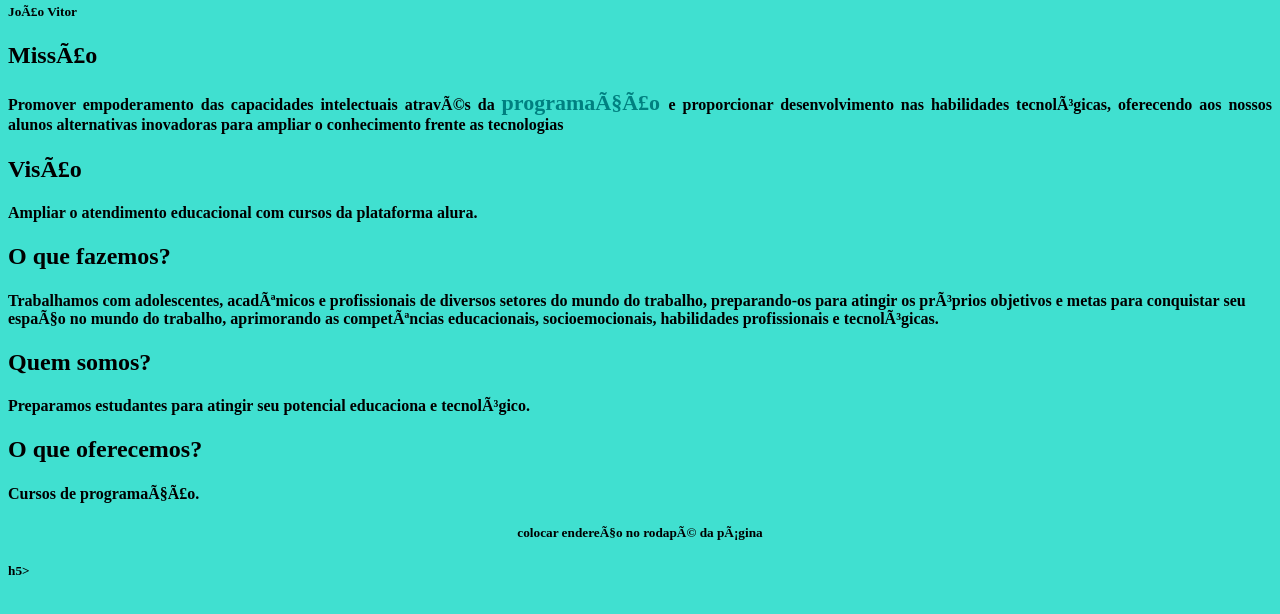
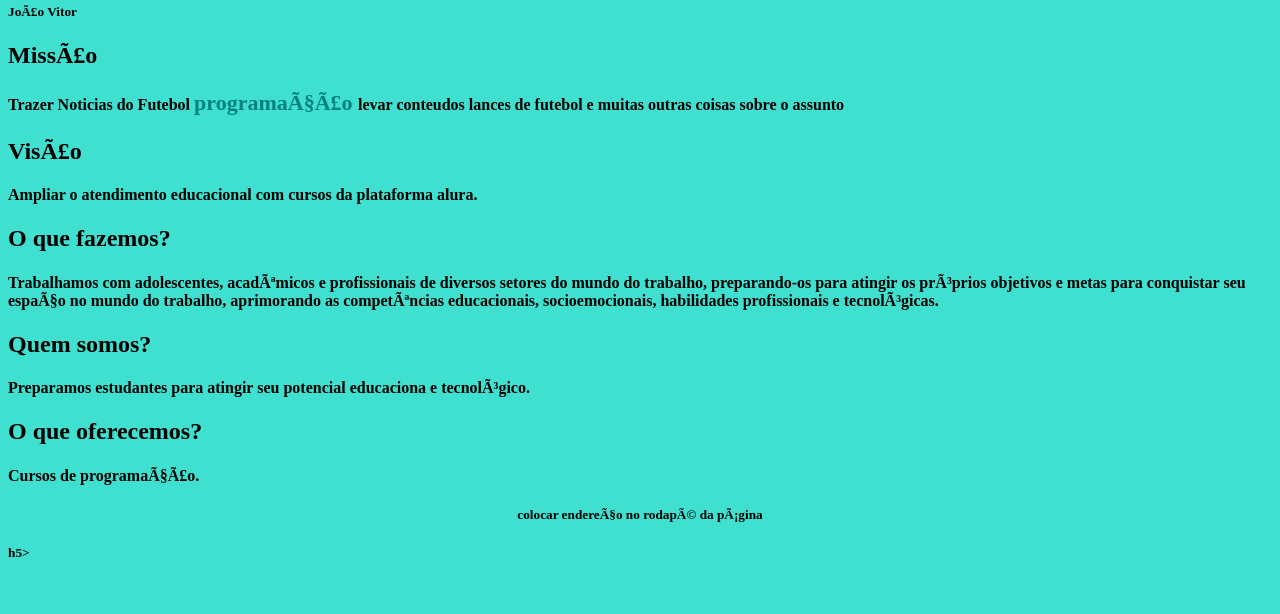
Before and after one commit to joaoragonha/curiosidadesdofootz, a plain HTML site: page projeto.html in a window 1280 px wide. Shown: the part 142-756 px from the top of the page. Drawn offline with Linux system fonts and the light colour scheme.

Commit message:
Update projeto.html

```diff
--- a/projeto.html
+++ b/projeto.html
@@ -16,8 +16,8 @@
         <h5 align=”right”>João Vitor</h5>
 
        <h2 align=”left”> <b>Missão</h2><b>
-       <h4 align="justify"> <p>Promover empoderamento das capacidades intelectuais através da <strong><b style=font-size:22px><font color="#008080"> programação </strong></font></b></font color>
-         e proporcionar desenvolvimento nas habilidades tecnológicas, oferecendo aos nossos alunos alternativas inovadoras para ampliar o conhecimento frente as tecnologias</h4></p>
+       <h4 align="justify"> <p>Trazer Noticias do Futebol <strong><b style=font-size:22px><font color="#008080"> programação </strong></font></b></font color>
+         levar conteudos lances de futebol e muitas outras coisas sobre o assunto</h4></p>
 
        <h2 align="left"><b>Visão</h2><b>
        <h4 align="justify"> <p>Ampliar o atendimento educacional com cursos da plataforma alura.</h4>
```
